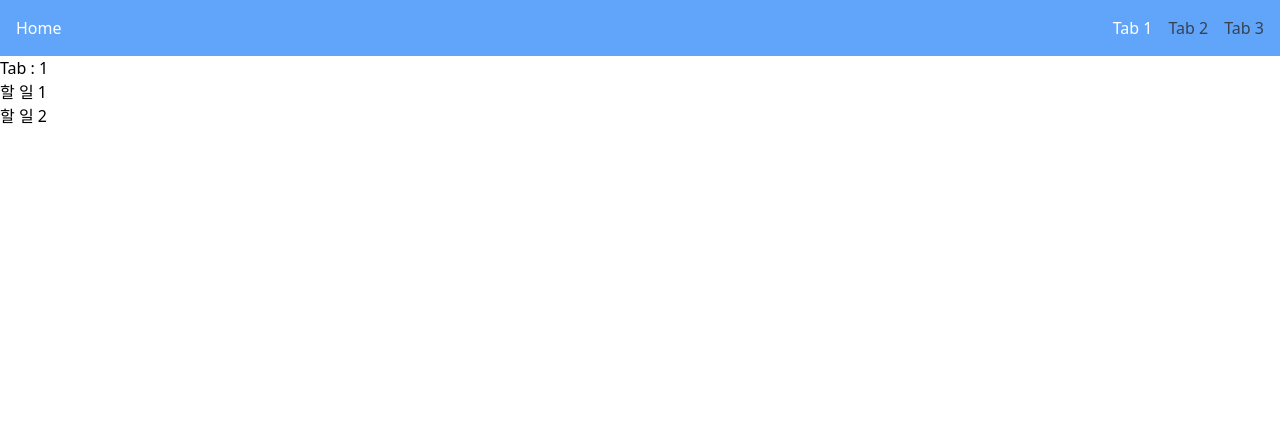
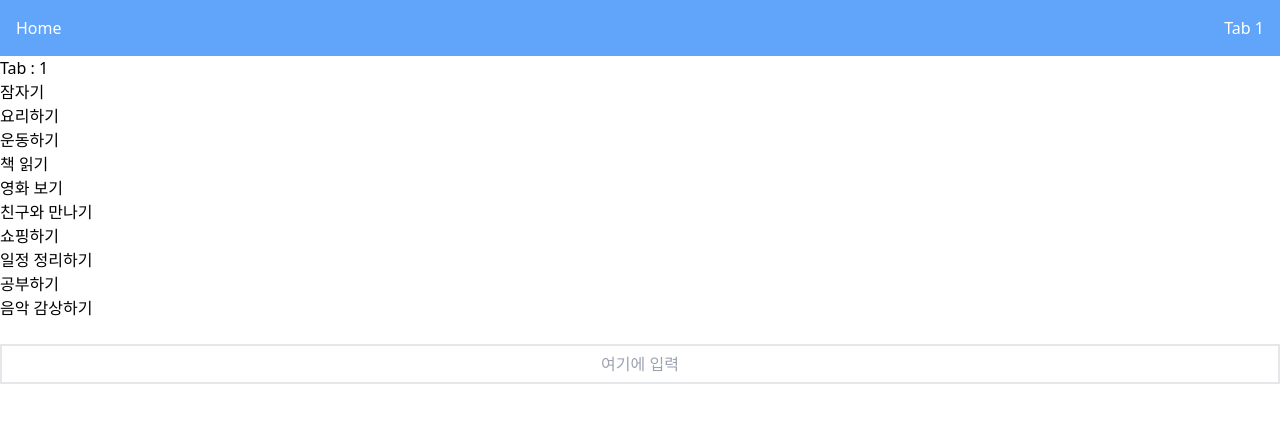
Before and after one commit to yeomdogyeong/Nextjs14, a Next.js app: page /tab/1 in a window 1280 px wide. Shown: the top 422 px of the page. Built offline with nearby package versions, Linux system fonts and the light colour scheme; data requests are answered from the project's data file.

Commit message:
[feat]자동완성 구현

```diff
--- a/app/api/todo.ts
+++ b/app/api/todo.ts
@@ -1,6 +1,6 @@
 import { GetTodoRs } from "./type";
 import { Axios } from "./axios";
 
-export const getTodoList = async () => {
-  return await Axios.get<GetTodoRs>("/todos");
+export const getAllTodoList = async (q?: string) => {
+  return await Axios.get<GetTodoRs>("/todos", { params: { q } });
 };
--- a/app/store/useTodoStore.tsx
+++ b/app/store/useTodoStore.tsx
@@ -1,17 +1,23 @@
 import { create } from "zustand";
 import { TodoType } from "../api/type";
-import { getTodoList } from "../api/todo";
+import { getAllTodoList } from "../api/todo";
 
 type Store = {
   todos: TodoType[];
+  doneTodo: string[];
   getTodoList: () => Promise<void>;
+  setDoneTodo: (doneTodo: string[]) => void;
 };
 
-export const useTodoStore = create<Store>((set) => ({
+export const useTodoStore = create<Store>((set, get) => ({
   todos: [],
+  doneTodo: [],
   getTodoList: async () => {
-    const res = await getTodoList();
-    console.log(res);
+    const res = await getAllTodoList();
     set({ todos: res.data });
   },
+  setDoneTodo: (value: string[]) => {
+    const newTodo = [...get().doneTodo, ...value];
+    set({ doneTodo: newTodo });
+  },
 }));
--- a/app/tab/[id]/page.tsx
+++ b/app/tab/[id]/page.tsx
@@ -1,7 +1,10 @@
 "use client";
-import React, { useEffect } from "react";
+import React, { ChangeEvent, useEffect, useState } from "react";
 import { useTodoStore } from "@/app/store/useTodoStore";
-import axios from "axios";
+import { TodoType } from "@/app/api/type";
+import { Axios } from "@/app/api/axios";
+import { getAllTodoList } from "@/app/api/todo";
+import { todo } from "node:test";
 // export const metadata = {
 //   title: "About",
 // };
@@ -14,15 +17,37 @@ interface Props {
 }
 
 export default function Tab(props: Props) {
-  const { todos, getTodoList } = useTodoStore();
+  const { todos, getTodoList, doneTodo, setDoneTodo } = useTodoStore();
+  const [inputValue, setInputValue] = useState<string>("");
+  const [dropMenu, setDropMenu] = useState<string[]>([]);
 
   const { params } = props;
 
-  console.log(params.id);
+  const todoInputFiltered = async (value: string) => {
+    if (inputValue.trim() !== "") {
+      const res = await getAllTodoList(value);
+      const nameMenu = res.data.map((item) => item.text);
+      const newFiltered = nameMenu.filter((item) => item.includes(value));
+
+      setDropMenu(newFiltered);
+    } else {
+      setDropMenu([]);
+    }
+  };
+
+  const handleChange = (e: ChangeEvent<HTMLInputElement>) => {
+    const changeEvent = e.target.value;
+    setInputValue(changeEvent);
+    todoInputFiltered(changeEvent);
+  };
+
+  const handleTodoClick = (todo: string) => {
+    setDoneTodo([todo]);
+  };
 
   useEffect(() => {
     getTodoList();
-  }, [getTodoList]);
+  }, [getTodoList, doneTodo]);
 
   return (
     <div>
@@ -32,14 +57,25 @@ export default function Tab(props: Props) {
           <div key={todo.id}>{todo.text}</div>
         ))}
       </h2>
+      <input
+        className="w-full border-2 h-10 mt-6 text-center"
+        placeholder="여기에 입력"
+        onChange={handleChange}
+        value={inputValue}
+      />
+      {dropMenu.length > 0 && (
+        <div>
+          {dropMenu.map((todo, index) => (
+            <div
+              key={index}
+              className="w-full h-10 mt-2 text-center"
+              onClick={() => handleTodoClick(todo)}
+            >
+              {todo}
+            </div>
+          ))}
+        </div>
+      )}
     </div>
   );
 }
-
-interface Btype {
-  a: {
-    c: string[];
-  };
-}
-
-const b: Btype = { a: { c: ["안녕"] } };
--- a/components/navigation.tsx
+++ b/components/navigation.tsx
@@ -33,7 +33,7 @@ export const Navigation = () => {
             </span>
           </Link>
         </li>
-        <li className="relative">
+        {/* <li className="relative">
           <Link href="/tab/2">
             <span
               className={`cursor-pointer ${
@@ -55,7 +55,7 @@ export const Navigation = () => {
             </span>
           </Link>
           {pathname === "/tab/3" ? <span className="ml-1">💧</span> : ""}
-        </li>
+        </li> */}
       </ul>
     </nav>
   );
--- a/db.json
+++ b/db.json
@@ -1,6 +1,14 @@
 {
   "todos": [
-    { "id": 1, "text": "할 일 1", "completed": false },
-    { "id": 2, "text": "할 일 2", "completed": true }
+    { "id": 1, "text": "잠자기", "completed": false },
+    { "id": 2, "text": "요리하기", "completed": true },
+    { "id": 3, "text": "운동하기", "completed": false },
+    { "id": 4, "text": "책 읽기", "completed": true },
+    { "id": 5, "text": "영화 보기", "completed": false },
+    { "id": 6, "text": "친구와 만나기", "completed": true },
+    { "id": 7, "text": "쇼핑하기", "completed": false },
+    { "id": 8, "text": "일정 정리하기", "completed": true },
+    { "id": 9, "text": "공부하기", "completed": false },
+    { "id": 10, "text": "음악 감상하기", "completed": true }
   ]
 }
```
